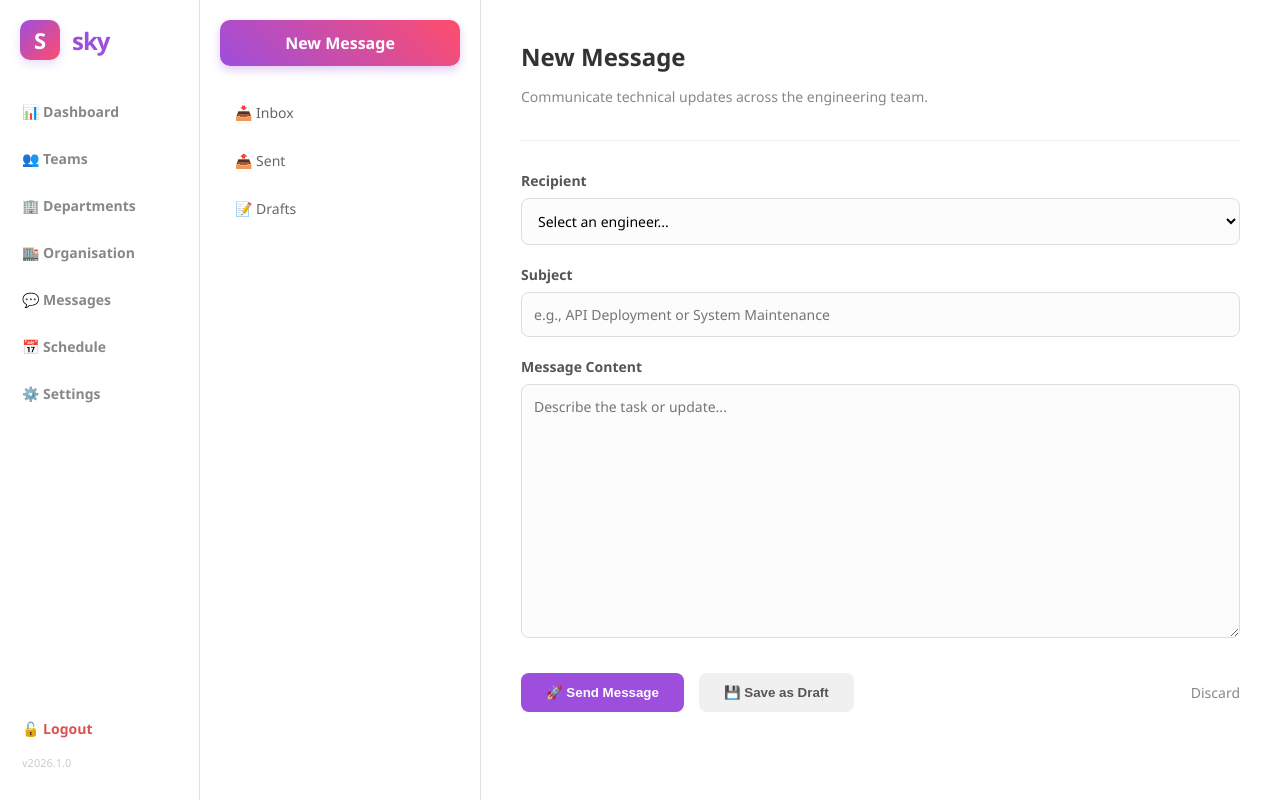
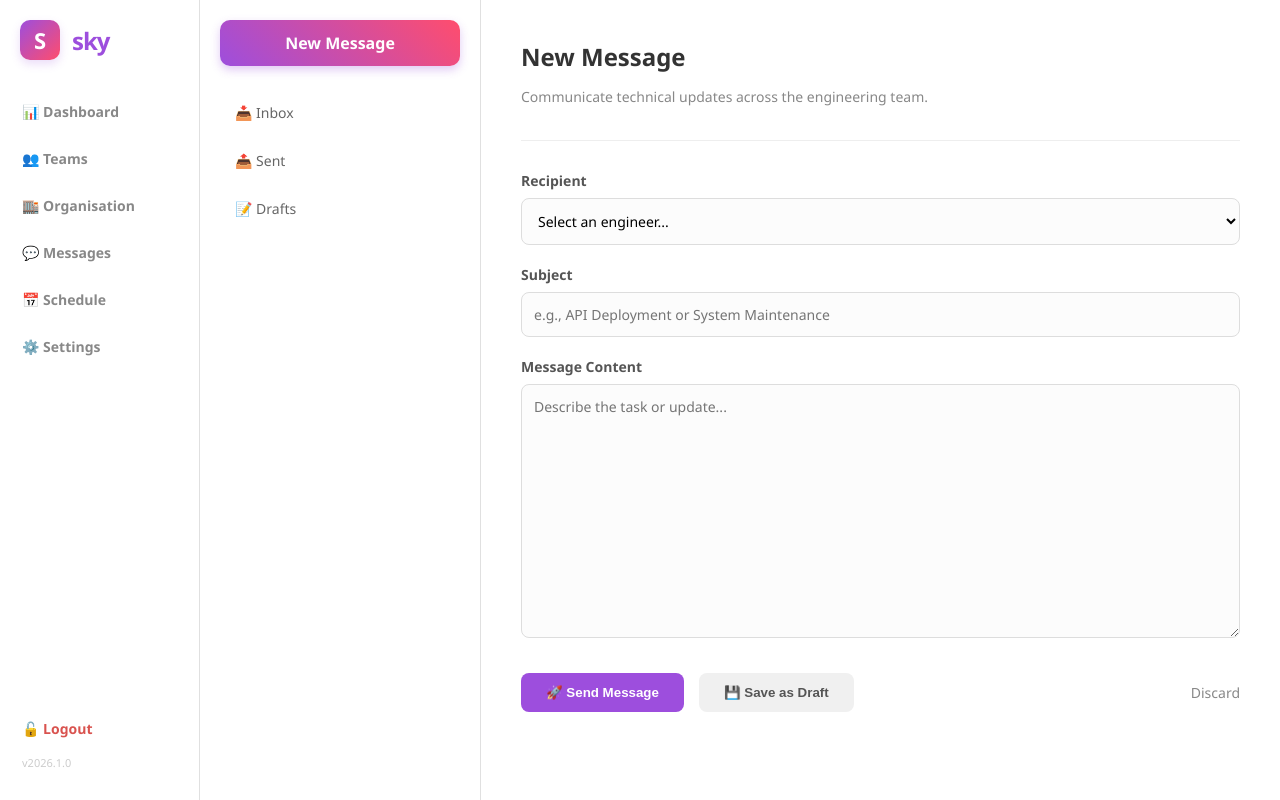
Before and after one commit to jrsdc/django_unchained_project, a Django app: page /new/ in a window 1280 px wide. Run offline with Django 5.2, Linux system fonts and the light colour scheme; the visitor is signed in with stand-in values (Sample User, id 1); data comes from the database, SQL or seed files in the repository.

Commit message:
sidebar updates removed dept

```diff
--- a/messaging_system/user_messages/templates/user_messages/drafts.html
+++ b/messaging_system/user_messages/templates/user_messages/drafts.html
@@ -55,10 +55,9 @@
         </div>
         <a href="{% url 'dashboard' %}" class="main-nav-item">📊 Dashboard</a>
         <a href="{% url 'teams_page' %}" class="main-nav-item">👥 Teams</a>
-        <a href="#" class="main-nav-item">🏢 Departments</a>
-        <a href="#" class="main-nav-item">🏬 Organisation</a>
+        <a href="/organisation/" class="main-nav-item">🏬 Organisation</a>
         <a href="{% url 'inbox' %}" class="main-nav-item">💬 Messages</a>
-        <a href="#" class="main-nav-item">📅 Schedule</a>
+        <a href="/schedule/" class="main-nav-item">📅 Schedule</a>
         <a href="{% url 'settings_page' %}" class="main-nav-item">⚙️ Settings</a>
 
         <div class="sidebar-footer">
--- a/messaging_system/user_messages/templates/user_messages/inbox.html
+++ b/messaging_system/user_messages/templates/user_messages/inbox.html
@@ -53,10 +53,9 @@
         </div>
         <a href="{% url 'dashboard' %}" class="main-nav-item">📊 Dashboard</a>
         <a href="{% url 'teams_page' %}" class="main-nav-item">👥 Teams</a>
-        <a href="#" class="main-nav-item">🏢 Departments</a>
-        <a href="#" class="main-nav-item">🏬 Organisation</a>
+        <a href="/organisation/" class="main-nav-item">🏬 Organisation</a>
         <a href="{% url 'inbox' %}" class="main-nav-item" style="color: var(--sky-purple); background: #fdf2ff; border-radius: 8px;">💬 Messages</a>
-        <a href="#" class="main-nav-item">📅 Schedule</a>
+        <a href="/schedule/" class="main-nav-item">📅 Schedule</a>
         <a href="{% url 'settings_page' %}" class="main-nav-item">⚙️ Settings</a>
 
         <div class="sidebar-footer">
--- a/messaging_system/user_messages/templates/user_messages/new_message.html
+++ b/messaging_system/user_messages/templates/user_messages/new_message.html
@@ -52,10 +52,9 @@
         </div>
         <a href="{% url 'dashboard' %}" class="main-nav-item">📊 Dashboard</a>
         <a href="{% url 'teams_page' %}" class="main-nav-item">👥 Teams</a>
-        <a href="#" class="main-nav-item">🏢 Departments</a>
-        <a href="#" class="main-nav-item">🏬 Organisation</a>
+        <a href="/organisation/" class="main-nav-item">🏬 Organisation</a>
         <a href="{% url 'inbox' %}" class="main-nav-item">💬 Messages</a>
-        <a href="#" class="main-nav-item">📅 Schedule</a>
+        <a href="/schedule/" class="main-nav-item">📅 Schedule</a>
         <a href="{% url 'settings_page' %}" class="main-nav-item">⚙️ Settings</a>
 
         <div class="sidebar-footer">
--- a/messaging_system/user_messages/templates/user_messages/sent.html
+++ b/messaging_system/user_messages/templates/user_messages/sent.html
@@ -55,10 +55,9 @@
         </div>
         <a href="{% url 'dashboard' %}"main-nav-item">📊 Dashboard</a>
         <a href="{% url 'teams_page' %}"main-nav-item">👥 Teams</a>
-        <a href="#" class="main-nav-item">🏢 Departments</a>
-        <a href="#" class="main-nav-item">🏬 Organisation</a>
+        <a href="/organisation/" class="main-nav-item">🏬 Organisation</a>
         <a href="{% url 'inbox' %}" class="main-nav-item" style="color: var(--sky-purple); background: #fdf2ff; border-radius: 8px;">💬 Messages</a>
-        <a href="#" class="main-nav-item">📅 Schedule</a>
+        <a href="/schedule/" class="main-nav-item">📅 Schedule</a>
         <a href="{% url 'settings_page' %}"main-nav-item">⚙️ Settings</a>
 
         <div class="sidebar-footer">
```
